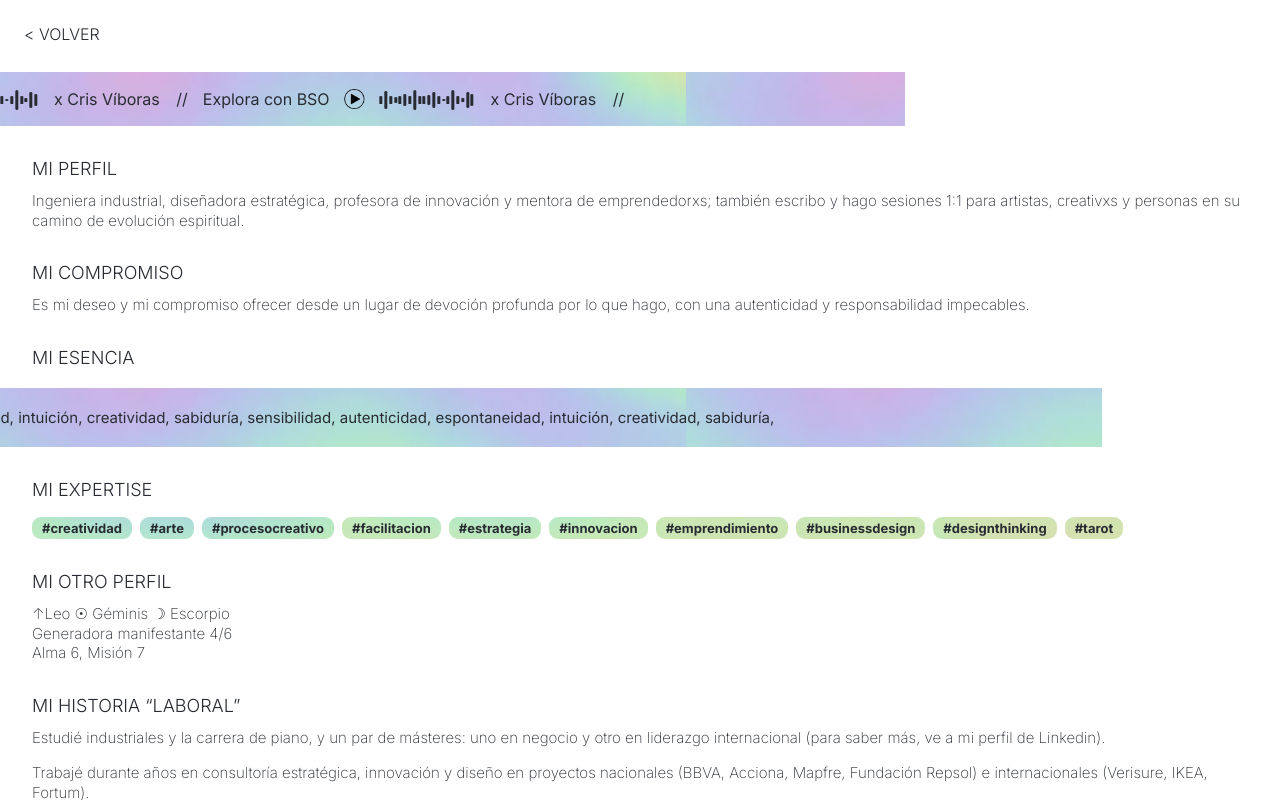
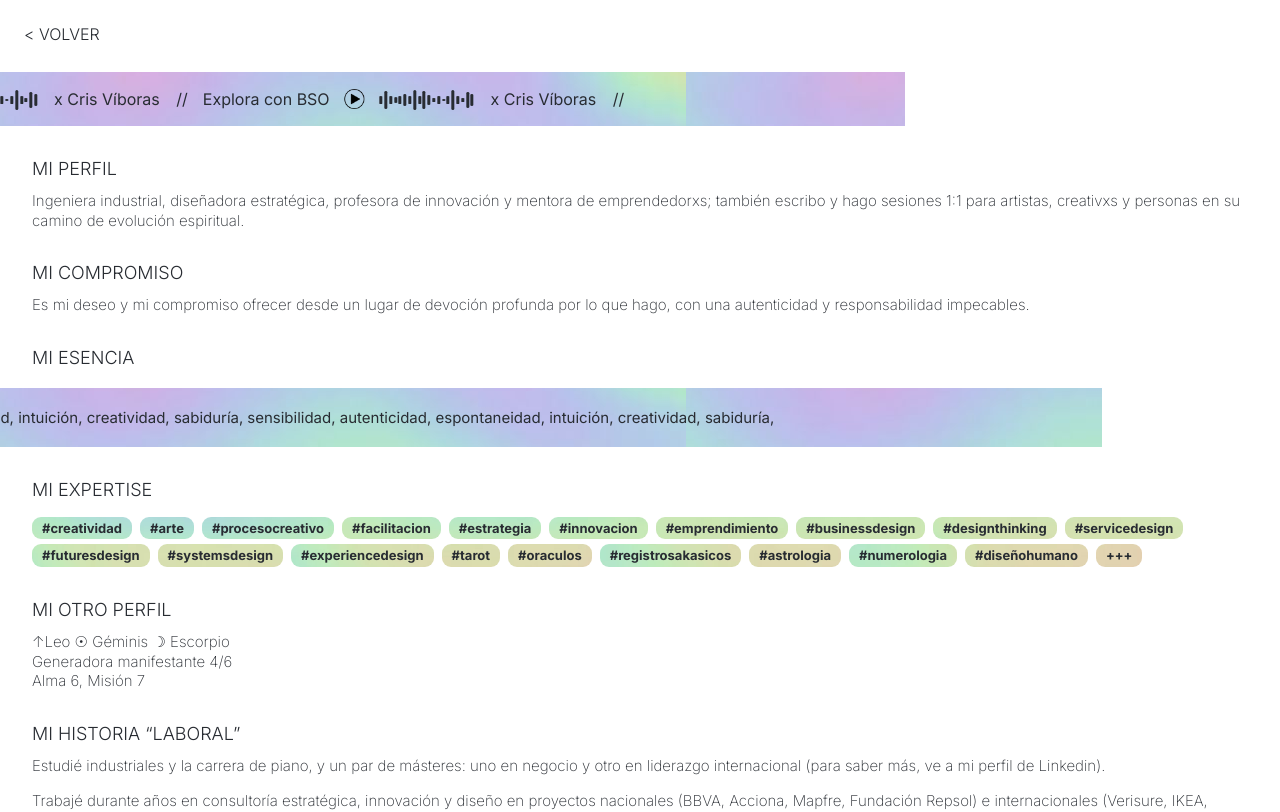
Before and after one commit to vicentegarcya/jimenagonzalez.in, a Next.js app: page /me in a window 1280 px wide. Shown: the top 812 px of the page. Built offline with nearby package versions, Linux system fonts and the light colour scheme.

Commit message:
finish mobile version

```diff
--- a/components/header.js
+++ b/components/header.js
@@ -2,10 +2,12 @@ import styles from "./header.module.css";
 import Link from "next/link";
 import { useEffect, useState } from "react";
 import { useSpring, animated } from "react-spring";
+import { isPlayingContext } from "../context/context";
+import { useContext } from "react";
 
 export default function Header({ currentPage }) {
   const [scrollPosition, setScrollPosition] = useState(0);
-  const [isPlaying, setIsPlaying] = useState(false);
+  const {isPlaying, soundHandler, audio} = useContext(isPlayingContext);
 
   useEffect(() => {
     const handleScroll = () => {
@@ -49,9 +51,13 @@ export default function Header({ currentPage }) {
             <animated.h3 style={openAnimation}>explora con BSO</animated.h3>
             <animated.img
               style={blackAnimation}
-              src={isPlaying ? "/pause_psicodelico.png" : "/play_btn_psicodelico.png"}
+              src={
+                isPlaying
+                  ? "/pause_psicodelico.png"
+                  : "/play_btn_psicodelico.png"
+              }
               alt="play button"
-              onClick={() => setIsPlaying(!isPlaying)}
+              onClick={soundHandler}
             />
           </div>
           <Link href="/me">
--- a/components/layout.js
+++ b/components/layout.js
@@ -3,6 +3,8 @@ import Header from "./header";
 import Footer from "./footer";
 import styles from "./layout.module.css";
 import { useEffect, useState } from "react";
+import { isPlayingContext } from "../context/context";
+import { useContext } from "react";
 
 export default function Layout({ children }) {
   const [page, setPage] = useState("");
--- /dev/null
+++ b/context/context.js
@@ -0,0 +1,26 @@
+import { createContext, useState, useEffect } from "react";
+
+export const isPlayingContext = createContext(null);
+
+function Context({ children }) {
+  const [isPlaying, setIsPlaying] = useState();
+  const [audio, setAudio] = useState(null);
+
+  useEffect(() => {
+    setAudio(new Audio("./bso_jimenagonzalezin.mp3"));
+  }, []);
+
+  const soundHandler = () => {
+    audio.paused ? audio.play() : audio.pause();
+
+    setIsPlaying(!isPlaying);
+  };
+
+  return (
+    <isPlayingContext.Provider value={{ isPlaying, setIsPlaying, audio, setAudio, soundHandler }}>
+      {children}
+    </isPlayingContext.Provider>
+  );
+}
+
+export default Context;
--- a/pages/_app.js
+++ b/pages/_app.js
@@ -1,5 +1,12 @@
-import '@/styles/globals.css'
+import "@/styles/globals.css";
+import Context from "../context/context";
 
 export default function App({ Component, pageProps }) {
-  return <Component {...pageProps} />
+  return (
+    <>
+      <Context>
+        <Component {...pageProps} />
+      </Context>
+    </>
+  );
 }
--- a/pages/me.js
+++ b/pages/me.js
@@ -1,11 +1,12 @@
 import Layout from "@/components/layout";
 import styles from "@/styles/Me.module.css";
 import Image from "next/image";
-import { useState } from "react";
 import Subscribe from "@/components/subscribe";
+import { isPlayingContext } from "../context/context";
+import { useContext } from "react";
 
 export default function Me() {
-  const [isPlaying, setIsPlaying] = useState(false);
+  const {isPlaying, soundHandler} = useContext(isPlayingContext);
 
   return (
     <Layout>
@@ -16,7 +17,7 @@ export default function Me() {
             <img
               src={isPlaying ? "/pause_black.png" : "/play_btn_black.png"}
               alt="play button"
-              onClick={() => setIsPlaying(!isPlaying)}
+              onClick={soundHandler}
             />
             {/* <Image
               src={isPlaying ? "/pause_black.png" : "/play_btn_black.png"}
@@ -137,7 +138,17 @@ export default function Me() {
             <p>#emprendimiento</p>
             <p>#businessdesign</p>
             <p>#designthinking</p>
+            <p>#servicedesign</p>
+            <p>#futuresdesign</p>
+            <p>#systemsdesign</p>
+            <p>#experiencedesign</p>
             <p>#tarot</p>
+            <p>#oraculos</p>
+            <p>#registrosakasicos</p>
+            <p>#astrologia</p>
+            <p>#numerologia</p>
+            <p>#diseñohumano</p>
+            <p>+++</p>
           </div>
         </section>
         <section className={styles.bullets}>
--- a/styles/Me.module.css
+++ b/styles/Me.module.css
@@ -42,71 +42,72 @@
   transform: scaleY(0.4);
   height: 100%;
   width: var(--boxSize);
-  animation-duration: 1.2s;
+  animation-duration: 5s;
   animation-timing-function: ease-in-out;
   animation-iteration-count: infinite;
   border-radius: 8px;
 }
 
 .me .ondas > div:nth-child(2) {
-  animation-delay: 0.2s;
+  animation-delay: 1.2s;
   transform: scaleY(0.9);
 }
 .me .ondas > div:nth-child(4) {
-  animation-delay: 0.4s;
+  animation-delay: 2.4s;
   transform: scaleY(0.3);
 }
 .me .ondas > div:nth-child(6) {
-  animation-delay: 0.2s;
+  animation-delay: 4.7s;
   transform: scaleY(0.6);
 }
 .me .ondas > div:nth-child(7) {
-  animation-delay: 0.1s;
+  animation-delay: 3.1s;
 }
 .me .ondas > div:nth-child(8) {
   animation-delay: 0.3s;
   transform: scaleY(1);
 }
 .me .ondas > div:nth-child(9) {
-  animation-delay: 0.5s;
+  animation-delay: 4.5s;
   transform: scaleY(0.4);
 }
 .me .ondas > div:nth-child(10) {
-  animation-delay: 0.2s;
+  animation-delay: 1.2s;
+  transform: scaleY(0.9);
 }
 .me .ondas > div:nth-child(11) {
-  animation-delay: 0.2s;
+  animation-delay: 4.2s;
   transform: scaleY(0.5);
 }
 .me .ondas > div:nth-child(12) {
-  animation-delay: 0.1s;
-  transform: scaleY(0.8);
+  animation-delay: 1.1s;
+  transform: scaleY(0.2);
 }
 .me .ondas > div:nth-child(14) {
-  animation-delay: 0.3s;
+  animation-delay: 4.3s;
   transform: scaleY(0.1);
 }
 .me .ondas > div:nth-child(10) {
-  animation-delay: 0.2s;
+  animation-delay: 2.2s;
 }
 .me .ondas > div:nth-child(16) {
-  animation-delay: 0.2s;
+  animation-delay: 4.2s;
   transform: scaleY(1);
 }
 .me .ondas > div:nth-child(17) {
-  animation-delay: 0.1s;
+  animation-delay: 0.9s;
   transform: scaleY(0.4);
 }
 .me .ondas > div:nth-child(18) {
-  animation-delay: 0.3s;
+  animation-delay: 4.3s;
   transform: scaleY(0.2);
 }
 .me .ondas > div:nth-child(19) {
-  animation-delay: 0.4s;
+  animation-delay: 4.4s;
   transform: scaleY(0.8);
 }
 .me .ondas > div:nth-child(20) {
-  animation-delay: 0.2s;
+  animation-delay: 1.2s;
   transform: scaleY(0.6);
 }
 
@@ -147,19 +148,19 @@
   }
 }
 
-.onda1 {
+.onda1, .onda6, .onda11, .onda16 {
   animation-name: quiet;
 }
 
-.onda2 {
+.onda2, .onda7, .onda12, .onda17 {
   animation-name: normal;
 }
 
-.onda3 {
+.onda3, .onda7, .onda13, .onda18 {
   animation-name: quiet;
 }
 
-.onda4 {
+.onda4, .onda8, .onda14, .onda19 {
   animation-name: loud;
 }
 
@@ -182,17 +183,21 @@
 }
 
 .explora_con_bso .espacio {
-    margin-right: 12px;
+  margin-right: 12px;
 }
 
 .mi_esencia .espacio {
-    margin-right: 4px;
+  margin-right: 4px;
 }
 
 /* scrolling-left is continuous/repeatly text */
 @keyframes scrollText {
-  from   { transform: translateX(0%); }
-  to { transform: translateX(-100%); }
+  from {
+    transform: translateX(0%);
+  }
+  to {
+    transform: translateX(-100%);
+  }
 }
 
 /* ANIMACION MOVIMIENTO LATERAL */
@@ -312,6 +317,47 @@
   background-position-x: -152px;
   background-position-y: -923px;
 }
+.me .expertise > p:nth-child(11) {
+  background-position-x: -32px;
+  background-position-y: -951px;
+}
+.me .expertise > p:nth-child(12) {
+  background-position-x: -158px;
+  background-position-y: -951px;
+}
+.me .expertise > p:nth-child(13) {
+  background-position-x: -32px;
+  background-position-y: -979px;
+}
+.me .expertise > p:nth-child(14) {
+  background-position-x: -183px;
+  background-position-y: -979px;
+}
+.me .expertise > p:nth-child(15) {
+  background-position-x: -250px;
+  background-position-y: -979px;
+}
+.me .expertise > p:nth-child(16) {
+  background-position-x: -32px;
+  background-position-y: -1007px;
+}
+.me .expertise > p:nth-child(17) {
+  background-position-x: -183px;
+  background-position-y: -1007px;
+}
+.me .expertise > p:nth-child(18) {
+  background-position-x: -32px;
+  background-position-y: -1035px;
+}
+.me .expertise > p:nth-child(19) {
+  background-position-x: -148px;
+  background-position-y: -1035px;
+}
+
+.me .expertise > p:nth-child(20) {
+  background-position-x: -279px;
+  background-position-y: -1035px;
+}
 
 .me .laboral_text {
   margin-bottom: 1rem;
```
Also changed, not shown: pages/index.js (+6 -6 lines), 1 other file (tests, documents, lock files or other folders).
